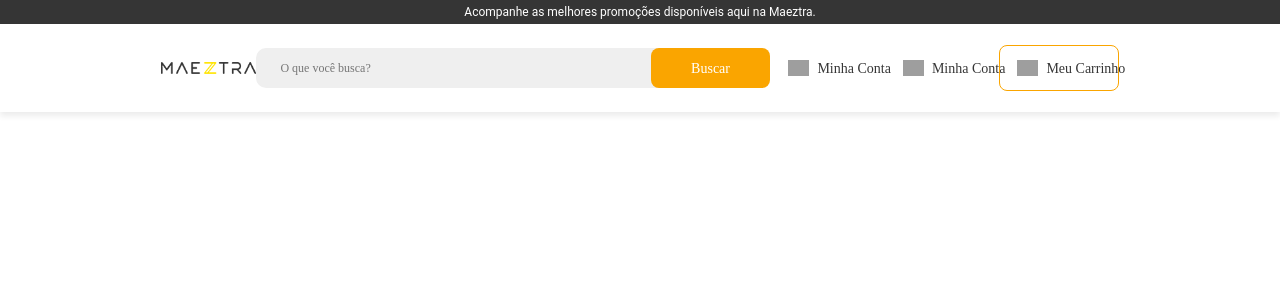
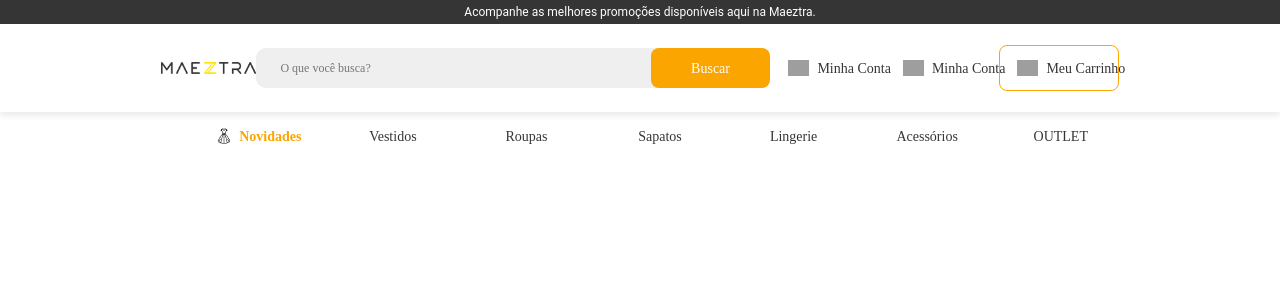
Before and after one commit to GustavoCarv/webapp, a React (Vite) app: page / in a window 1280 px wide. Shown: the top 300 px of the page. Built offline with nearby package versions, Linux system fonts and the light colour scheme; grey boxes are pictures that could not be loaded.

Commit message:
feat(header/menulist): adicionada parte com itens de menu

```diff
--- a/src/components/UI/button/button.tsx
+++ b/src/components/UI/button/button.tsx
@@ -1,14 +1,19 @@
-import { Container } from './button-styles';
+import { Container } from './button-styles'
 
 type ButtonProps = {
-    type:  'submit' | 'reset' | 'button' | undefined;
-    text: string,
-    onClickFn: () => void,
-    classes: string,
+  type: 'submit' | 'reset' | 'button' | undefined
+  text: string
+  onClickFn: () => void
+  classes: string
 }
 
-const Button = ({type, text, onClickFn, classes}: ButtonProps) => {
-  return <Container type={type} onClick={onClickFn} className={classes}> {text} </Container>;
+const Button = ({ type, text, onClickFn, classes }: ButtonProps) => {
+  return (
+    <Container type={type} onClick={onClickFn} className={classes}>
+      {' '}
+      {text}{' '}
+    </Container>
+  )
 }
 
-export default Button;
+export default Button
--- /dev/null
+++ b/src/components/UI/menuItem/index.tsx
@@ -0,0 +1,3 @@
+import MenuItem from './menuItem'
+
+export default MenuItem
--- /dev/null
+++ b/src/components/UI/menuItem/menuItem-styles.tsx
@@ -0,0 +1,24 @@
+import styled from 'styled-components'
+
+export const Container = styled.li`
+  cursor: pointer;
+  display: flex;
+  align-items: center;
+  justify-content: center;
+  gap: 8px ;
+
+  width: 147px;
+  text-align: center;
+  height: 100%;
+
+  font-family: 'Titillium Web';
+  font-size: 14px;
+  line-height: 21px;
+
+  color: var(--color-2-500);
+
+  &.is-active {
+    color: var(--color-1-500);
+    font-weight: 700;
+  }
+`
--- /dev/null
+++ b/src/components/UI/menuItem/menuItem.tsx
@@ -0,0 +1,19 @@
+import { Container } from './menuItem-styles'
+
+type menuItemProps = {
+  text: string
+  imageAlt?: string
+  imageSrc?: string
+  classes?: string
+}
+
+const MenuItem = ({ text, imageSrc, imageAlt, classes }: menuItemProps) => {
+  return (
+    <Container className={classes}>
+      {imageSrc && <img src={imageSrc} alt={imageAlt} />}
+      <p>{text} </p>
+    </Container>
+  )
+}
+
+export default MenuItem
--- /dev/null
+++ b/src/components/header/components/menuListSection-styles.tsx
@@ -0,0 +1,16 @@
+import styled from 'styled-components'
+
+export const Container = styled.nav`
+  padding-inline: 160px;
+  height: 48px;
+
+  ul {
+    display: flex;
+    justify-content: center ;
+    gap: 15px ;
+
+    list-style: none ;
+    height: 100% ;
+    align-items: center;
+  }
+`
--- /dev/null
+++ b/src/components/header/components/menuListSection.tsx
@@ -0,0 +1,22 @@
+import iconDress from "../../../assets/icon-dress.png"
+
+import MenuItem from '../../UI/menuItem'
+import { Container } from './menuListSection-styles'
+
+const MenuListSection = () => {
+  return (
+    <Container>
+      <ul>
+        <MenuItem text="Novidades" classes='is-active' imageSrc={iconDress}/>
+        <MenuItem text="Vestidos" />
+        <MenuItem text="Roupas" />
+        <MenuItem text="Sapatos" />
+        <MenuItem text="Lingerie" />
+        <MenuItem text="Acessórios" />
+        <MenuItem text="OUTLET" />
+      </ul>
+    </Container>
+  )
+}
+
+export default MenuListSection
--- a/src/components/header/header.tsx
+++ b/src/components/header/header.tsx
@@ -1,6 +1,7 @@
 import React from 'react'
 import AnnouncementBar from './components/announcementBar'
 import CentralHeaderSection from './components/CentralHeaderSection'
+import MenuListSection from './components/menuListSection'
 
 // import { Container } from './styles';
 
@@ -8,6 +9,7 @@ const Header = () => {
   return <header>
     <AnnouncementBar />
     <CentralHeaderSection />
+    <MenuListSection />
   </header>
 }
 
```
Also changed, not shown: src/assets/icon-dress.png (added).
